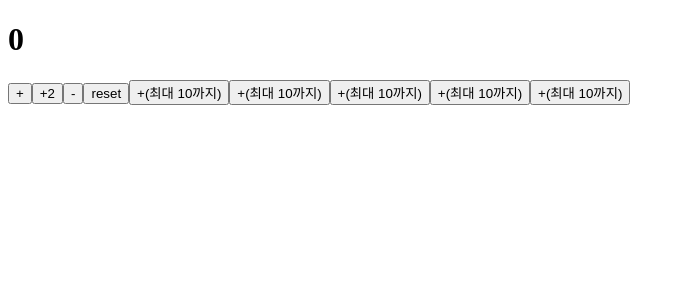
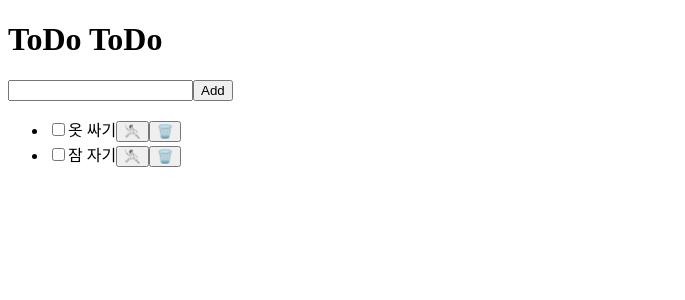
Before and after one commit to ssep4u/Programming_3200, a React (Vite) app: page / in a window 1280 px wide. Shown: the top 300 px of the page, without its empty margins (0-685 px from the left). Built offline with nearby package versions, Linux system fonts and the light colour scheme.

Commit message:
TodoListApp HTML

```diff
--- /dev/null
+++ b/src/TodoListApp.jsx
@@ -0,0 +1,27 @@
+function TodoListApp() {
+  return (
+    <>
+      <h1>ToDo ToDo</h1>
+      <form>
+        <input type="text" />
+        <button>Add</button>
+      </form>
+      <ul>
+        <li>
+          <input type="checkbox" name="" id="" />
+          <label htmlFor="">옷 싸기</label>
+          <button>🤺</button>
+          <button>🗑️</button>
+        </li>
+        <li>
+          <input type="checkbox" name="" id="" />
+          <label htmlFor="">잠 자기</label>
+          <button>🤺</button>
+          <button>🗑️</button>
+        </li>
+      </ul>
+    </>
+  )
+}
+
+export default TodoListApp
--- a/src/main.jsx
+++ b/src/main.jsx
@@ -1,10 +1,10 @@
 import { StrictMode } from 'react'
 import { createRoot } from 'react-dom/client'
 // import './index.css'
-import CounterApp from './CounterApp.jsx'
+import TodoListApp from './TodoListApp.jsx'
 
 createRoot(document.getElementById('root')).render(
   <StrictMode>
-    <CounterApp />
+    <TodoListApp />
   </StrictMode>,
 )
```
Also changed, not shown: 1 other file (tests, documents, lock files or other folders).
